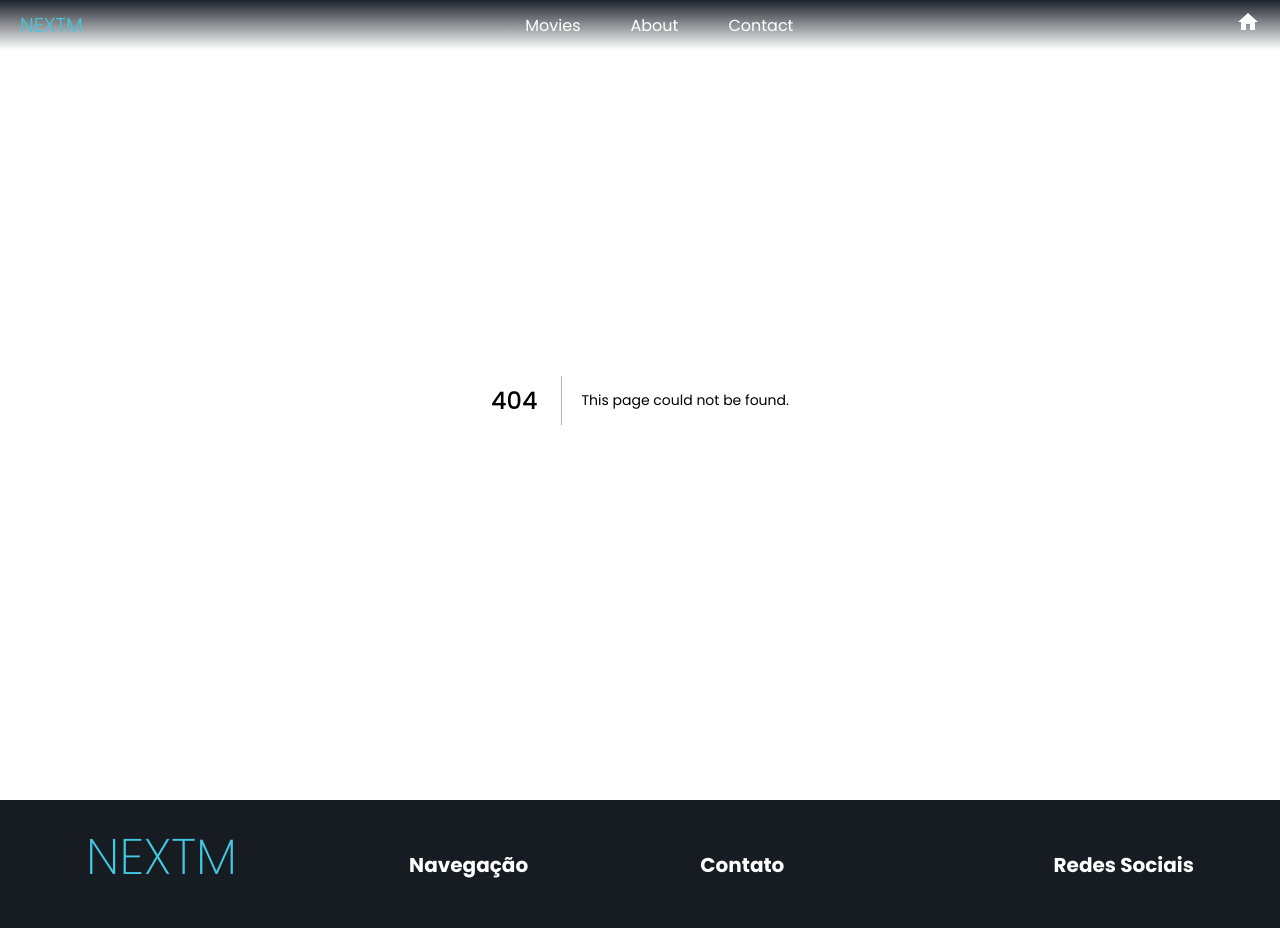
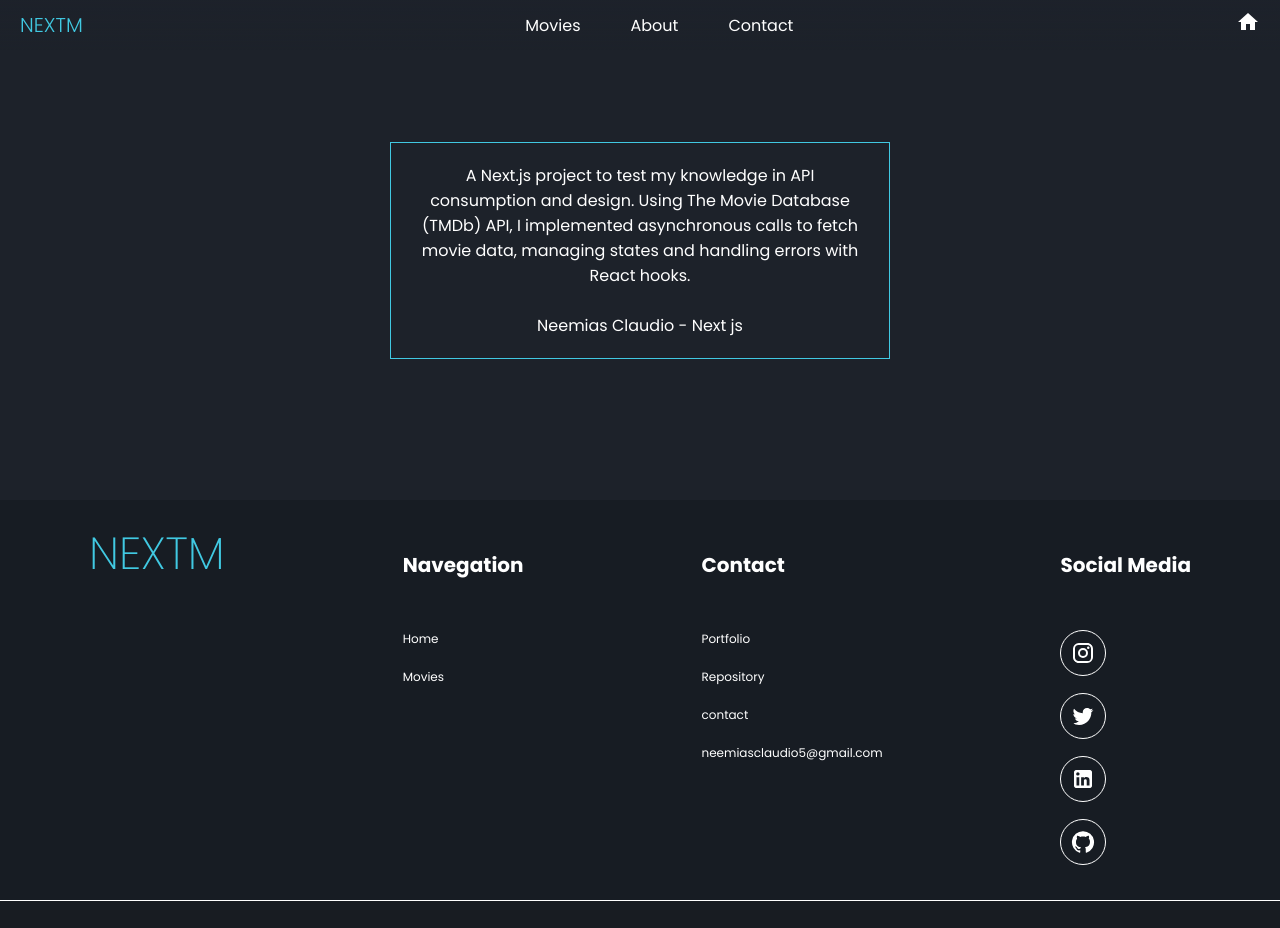
Before and after one commit to NeemiasHD/NextM, a Next.js app: page /about in a window 1280 px wide. Before the commit this address had no page. Shown: the top 928 px of the page. Built offline with nearby package versions, Linux system fonts and the light colour scheme.

Commit message:
Finalizando Projeto v5

```diff
--- /dev/null
+++ b/src/app/about/aboutPage.css
@@ -0,0 +1,16 @@
+.aboutPage {
+  height: 500px;
+  display: flex;
+  align-items: center;
+  justify-content: center;
+}
+.aboutPage p {
+  display: flex;
+  align-items: center;
+  text-align: center;
+  justify-content: center;
+  width: 500px;
+  color: white;
+  border: 1px solid var(--CorAzulPrincipal);
+  padding: 20px;
+}
--- /dev/null
+++ b/src/app/about/page.tsx
@@ -0,0 +1,19 @@
+import React from "react";
+import "./aboutPage.css";
+
+function page() {
+  return (
+    <div className="aboutPage">
+      <p>
+        A Next.js project to test my knowledge in API consumption and design.
+        Using The Movie Database (TMDb) API, I implemented asynchronous calls to
+        fetch movie data, managing states and handling errors with React hooks.
+        <br />
+        <br />
+        Neemias Claudio - Next js
+      </p>
+    </div>
+  );
+}
+
+export default page;
--- a/src/app/components/footer/Footer.css
+++ b/src/app/components/footer/Footer.css
@@ -6,7 +6,7 @@
   display: flex;
   gap: 150px;
   padding-top: 20px;
-  height: 350px;
+  height: 400px;
 }
 .iconsSocial {
   display: flex;
@@ -37,7 +37,7 @@
   margin-top: 30px;
 }
 .TitleContainerFooter h1 {
-  font-size: 50px;
+  font-size: 45px;
   font-weight: 200;
   color: var(--CorAzulPrincipal);
 }
@@ -46,7 +46,7 @@
   display: flex;
   flex-direction: column;
 }
-.NavegacaoItensF p {
+.NavegacaoItensF a {
   color: white;
   cursor: pointer;
   font-size: 12px;
@@ -58,16 +58,16 @@
   align-items: last baseline;
   gap: 20px;
 }
-.ContatoItensF p {
+.ContatoItensF a {
   color: white;
   cursor: pointer;
   transition: all 0.3s;
   font-size: 12px;
 }
-.ContatoItensF p:hover {
+.ContatoItensF a:hover {
   color: var(--CorAzulPrincipal);
 }
-.NavegacaoItensF p:hover {
+.NavegacaoItensF a:hover {
   color: var(--CorAzulPrincipal);
 }
 .FooterCopyright {
@@ -101,17 +101,16 @@
 }
 @media (max-width: 750px) {
   .TitleContainerFooter h1 {
-    font-size: 35px;
-
+    font-size: 20px;
   }
   .Footer h1 {
     font-size: 12px;
-    margin-top: 25px;
+    margin-top: 10px;
   }
-  .ContatoItensF p {
+  .ContatoItensF a {
     font-size: 6px;
   }
-  .NavegacaoItensF p {
+  .NavegacaoItensF a {
     font-size: 6px;
   }
   .icon {
@@ -119,7 +118,6 @@
     width: 10px;
   }
   .iconsSocial {
-
     gap: 5px;
   }
 
--- a/src/app/components/footer/Footer.tsx
+++ b/src/app/components/footer/Footer.tsx
@@ -1,6 +1,7 @@
 import React from "react";
 import "./Footer.css";
-import { Instagram, Twitter, Telegram, GitHub } from "@mui/icons-material";
+import { Instagram, Twitter, GitHub, LinkedIn } from "@mui/icons-material";
+import Link from "next/link";
 
 function footer() {
   return (
@@ -10,33 +11,59 @@ function footer() {
           <h1>NEXTM</h1>
         </div>
         <div className="Footer NavegacaoContainer">
-          <h1>Navegação</h1>
+          <h1>Navegation</h1>
           <div className="NavegacaoItensF">
-            <p>Home</p>
-            <p>Filmes</p>
+            <Link href={"/"}>Home</Link>
+            <Link href={"/"}>Movies</Link>
           </div>
         </div>
         <div className="Footer ContatoContainer">
-          <h1>Contato</h1>
+          <h1>Contact</h1>
           <div className="ContatoItensF">
-            <p>Portifólio</p>
-            <p>Repositório</p>
-            <p>Contato</p>
-            <p>neemiasclaudio5@gmail.com</p>
+            <a
+              href="https://github.com/NeemiasHD?tab=repositories"
+              target="blank"
+            >
+              Portfolio
+            </a>
+            <a
+              href="https://neemiashd.github.io/Meu_Portifolio/"
+              target="blank"
+            >
+              Repository
+            </a>
+            <a
+              href="mailto:neemiasclaudio5@gmail.com?subject=Trabalho"
+              target="blank"
+            >
+              contact
+            </a>
+            <a>neemiasclaudio5@gmail.com</a>
           </div>
         </div>
         <div className="Footer SocialMediaContainer">
-          <h1>Redes Sociais</h1>
+          <h1>Social Media</h1>
           <div className="iconsSocial">
-            <Instagram className="icon instagram" />
-            <Twitter className="icon twitter" />
-            <Telegram className="icon telegram" />
-            <GitHub className="icon github" />
+            <a href="https://www.instagram.com/neemias_claudio/" target="blank">
+              <Instagram className="icon instagram" />
+            </a>
+            <a href="https://x.com/neemiasclaudio5" target="blank">
+              <Twitter className="icon twitter" />
+            </a>
+            <a
+              href="https://www.linkedin.com/in/neemias-claudio-957267302/"
+              target="blank"
+            >
+              <LinkedIn className="icon telegram" />
+            </a>
+            <a href="https://github.com/NeemiasHD" target="blank">
+              <GitHub className="icon github" />
+            </a>
           </div>
         </div>
       </div>
       <div className="FooterCopyright">
-        <p>&copy; 2024 NEXTM. Todos os direitos reservados.</p>
+        <p>&copy; 2024 NEXTM. All rights reserved.</p>
       </div>
     </>
   );
--- a/src/app/components/header/Header.tsx
+++ b/src/app/components/header/Header.tsx
@@ -26,12 +26,17 @@ function Header() {
       <p className="LogoSite">NEXTM</p>
       <div className="ListHeader">
         <Link href={"/"}>Movies</Link>
-        <a>About</a>
-        <a>Contact</a>
+        <Link href={"/about"}>About</Link>
+        <a
+          href="https://www.linkedin.com/in/neemias-claudio-957267302/"
+          target="blank"
+        >
+          Contact
+        </a>
       </div>
-      <div className="SearchHeader">
+      <Link className="SearchHeader" href={"/"}>
         <Home />
-      </div>
+      </Link>
     </div>
   );
 }
--- a/src/app/page.tsx
+++ b/src/app/page.tsx
@@ -10,7 +10,7 @@ function page() {
   return (
     <div className="MainWebSite">
       <Banner />
-      <Catalogo1 Name={"Populares"}/>
+      <Catalogo1 Name={"Popular"}/>
       <Navegation />
       <Catalogo2 />
 
```
Also changed, not shown: src/app/components/Navegation/Navegation.tsx (+10 -10 lines).
